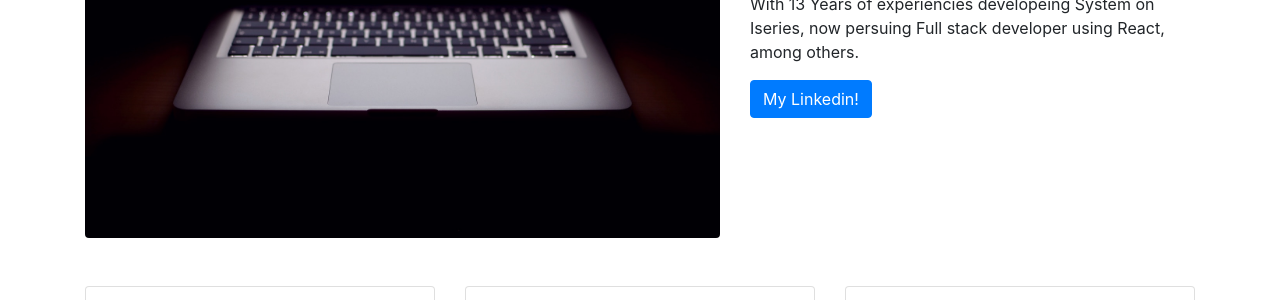
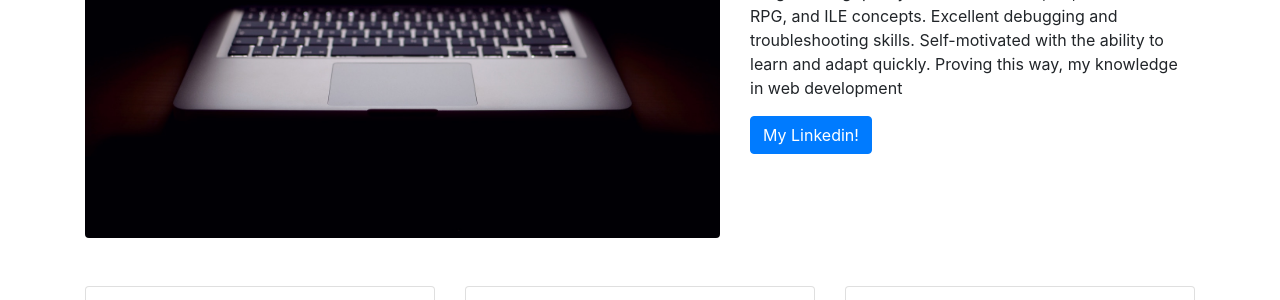
Before and after one commit to airibar/LandPHW, a website: page index.html in a window 1280 px wide. Shown: the part 287-587 px from the top of the page. Drawn offline with Linux system fonts and the light colour scheme.

Commit message:
Enlace a linkedin, plus summary

```diff
--- a/index.html
+++ b/index.html
@@ -60,10 +60,13 @@
       <!-- /.col-lg-8 -->
       <div class="col-lg-5">
         <h1 class="font-weight-light">Summary</h1>
-        <p>With 13 Years of experiencies developeing System on Iseries, now persuing Full stack developer
-          using React, among others.
+        <p>Experience in Application Development and Maintenance, Programming quality. Proficient in RPG, CL, Free
+          Format RPG, and
+          ILE concepts. Excellent debugging and troubleshooting skills. Self-motivated with the ability to learn and
+          adapt
+          quickly. Proving this way, my knowledge in web development
         </p>
-        <a class="btn btn-primary" href="#">My Linkedin!</a>
+        <a class="btn btn-primary" href="https://www.linkedin.com/in/airibarren/">My Linkedin!</a>
       </div>
       <!-- /.col-md-4 -->
     </div>
```
